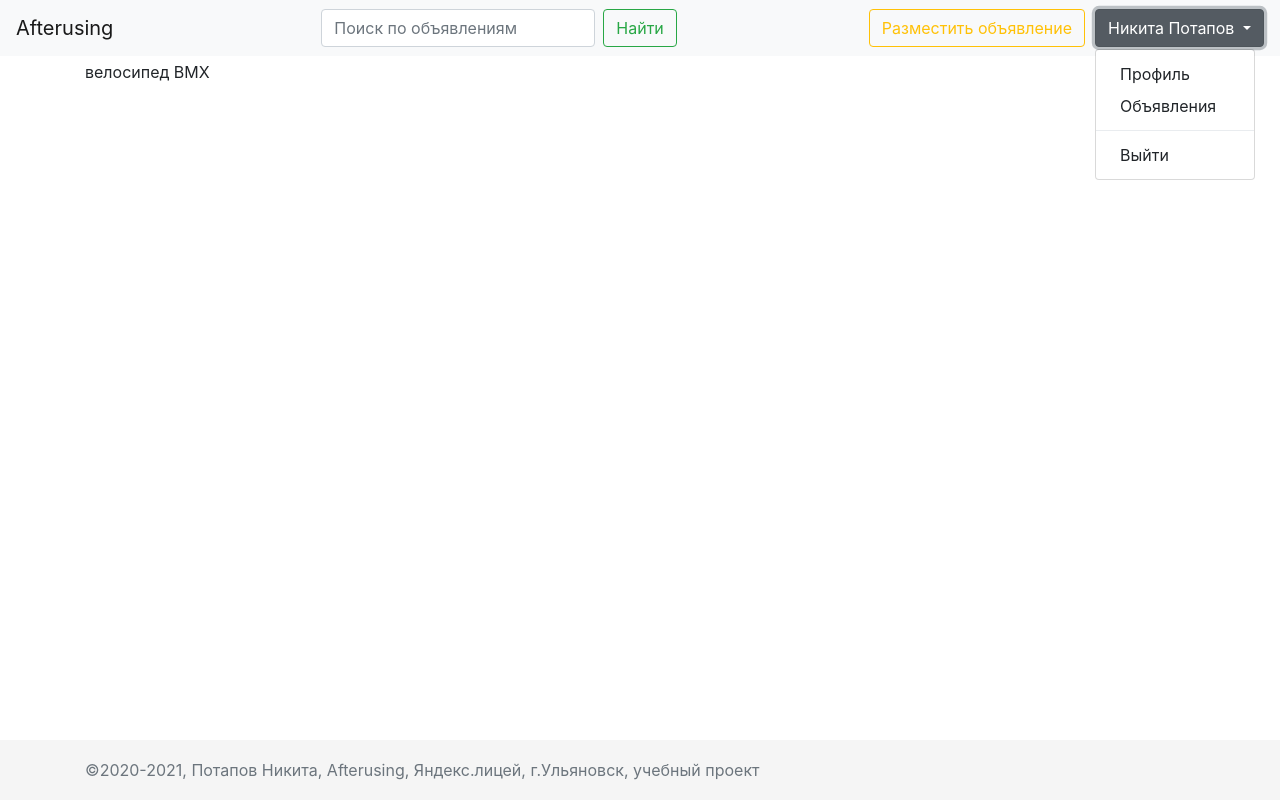
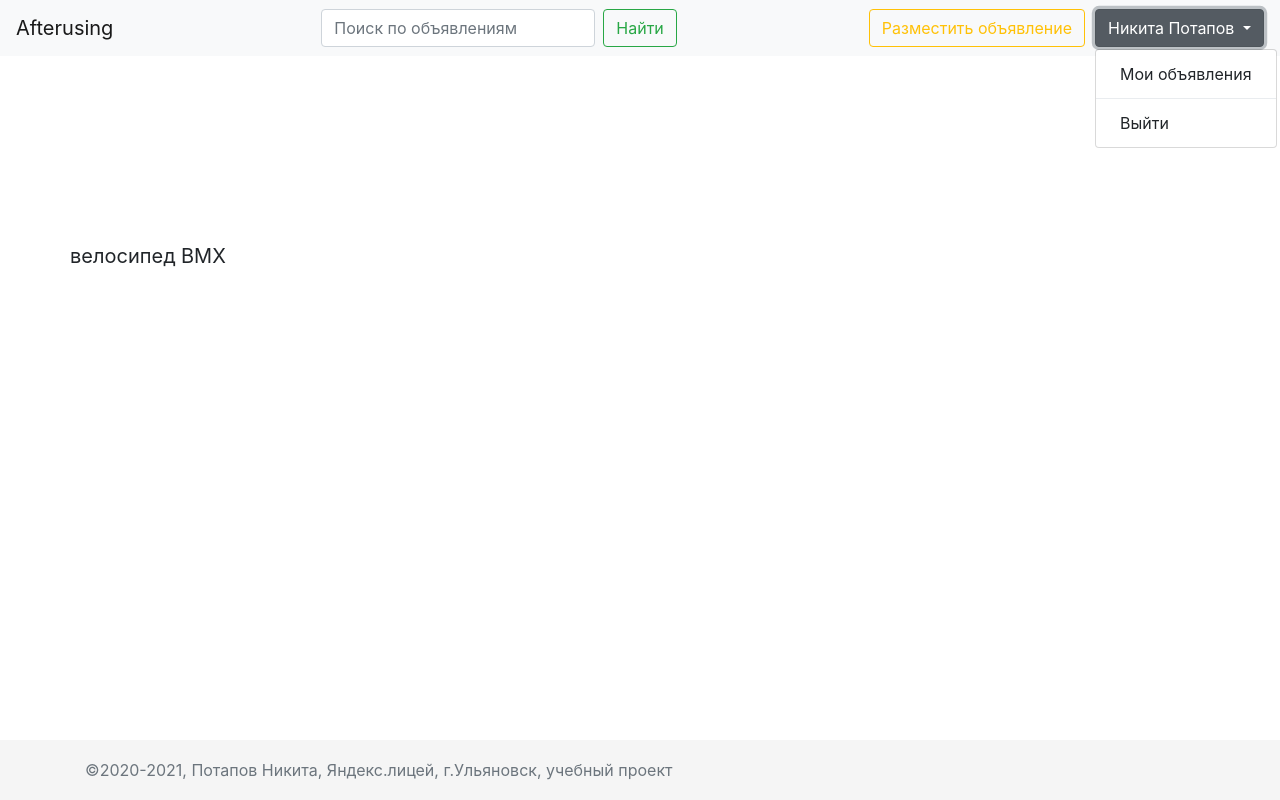
Before and after one commit to nikita-potapov/afterusing, a Flask app: page /product_details/1 in a window 1280 px wide, after a click that opens the changed part. Run offline with Flask 2, Linux system fonts and the light colour scheme; a user stored in the database is signed in; data comes from the database, SQL or seed files in the repository; both versions use the stored data as it was after the commit; some libraries are stand-ins or nearby versions.

Commit message:
Проблема с footer

```diff
--- a/main.py
+++ b/main.py
@@ -170,7 +170,8 @@ def product_details(id):
     product = db_sess.query(Product).filter(Product.id == id).first()
     if product:
         params = {
-            'title': product.title
+            'title': product.title,
+            'product': product
         }
         return render_template('product_details.html', **params)
     else:
--- a/static/css/style.css
+++ b/static/css/style.css
@@ -7,14 +7,15 @@ html {
 body {
   /* Margin bottom by footer height */
   margin-bottom: 60px;
+  max-height: 100%;
 }
 .footer {
   position: absolute;
   bottom: 0;
   width: 100%;
-  /* Set the fixed height of the footer here */
+
   height: 60px;
-  line-height: 60px; /* Vertically center the text there */
+  line-height: 60px;
   background-color: #f5f5f5;
 }
 
@@ -26,7 +27,7 @@ img {
 }
 
 body > .container {
-  padding: 60px 15px 0;
+    padding: 60px 15px 0;
 }
 
 .footer > .container {
--- a/templates/footer.html
+++ b/templates/footer.html
@@ -1,5 +1,5 @@
 {% block footer %}
 <div class="container">
-    <span class="text-muted">©2020-2021, Потапов Никита, Afterusing, Яндекс.лицей, г.Ульяновск, учебный проект </span>
+    <span class="text-muted">©2020-2021, Потапов Никита, Яндекс.лицей, г.Ульяновск, учебный проект </span>
 </div>
 {% endblock %}
--- a/templates/header.html
+++ b/templates/header.html
@@ -4,11 +4,6 @@
     <div class="collapse navbar-collapse d-flex justify-content-between" id="navbarCollapse">
         <div class="nav-item">
             <a class="navbar-brand" href="/">Afterusing</a>
-            <button class="navbar-toggler" type="button" data-toggle="collapse"
-                    data-target="#navbarCollapse" aria-controls="navbarCollapse" aria-expanded="false"
-                    aria-label="Toggle navigation">
-                <span class="navbar-toggler-icon"></span>
-            </button>
         </div>
 
         <div class="nav-item">
@@ -22,15 +17,13 @@
         <div class="nav-item">
             <div class="d-flex">
                 <a class="btn btn-outline-warning my-2 my-sm-0" style="margin-right: 10px;" href="/add_product">Разместить объявление</a>
-
                 {% if current_user.is_authenticated %}
                 <div class="dropdown">
                   <a class="btn btn-secondary dropdown-toggle" href="#" role="button" id="dropdownMenuLink" data-toggle="dropdown" aria-haspopup="true" aria-expanded="false">
                     {{ current_user.name }}
                   </a>
                   <div class="dropdown-menu" aria-labelledby="dropdownMenuLink">
-                    <a class="dropdown-item" href="/my_profile">Профиль</a>
-                    <a class="dropdown-item" href="/my_products">Объявления</a>
+                    <a class="dropdown-item" href="/my_products">Мои объявления</a>
                     <div class="dropdown-divider"></div>
                     <a class="dropdown-item" href="/logout">Выйти</a>
                   </div>
--- a/templates/product_details.html
+++ b/templates/product_details.html
@@ -2,6 +2,12 @@
 
 {% block content %}
 
-{{ title }}
+<div class="row">
+    <div class="d-flex justify-content-center align-items-center" style="height: 50vh;">
+        <div class="inline-block align-middle">
+            <h2 class="font-weight-normal lead" id="desc">{{product.title}}</h2>
+        </div>
+    </div>
+</div>
 
 {% endblock %}
```
Also changed, not shown: templates/error_template.html (+7 -4 lines), db/database.db, static/img/product_imgs/f9526c41fca34ee639896683572cef7545a14bff_2021_04_23_23_05_38_115175_Снимок экрана 2021-03-23 185725.png (added).
